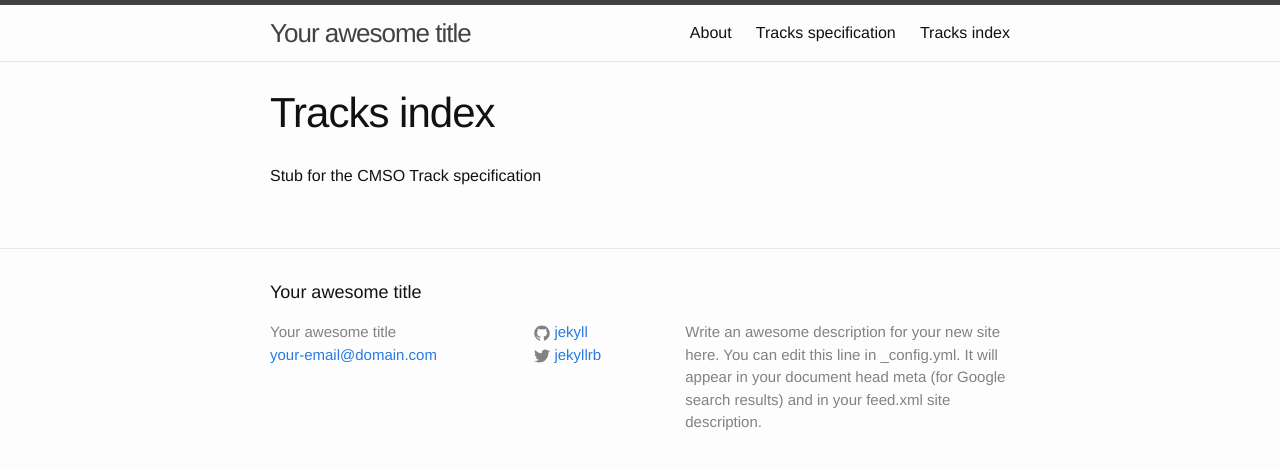
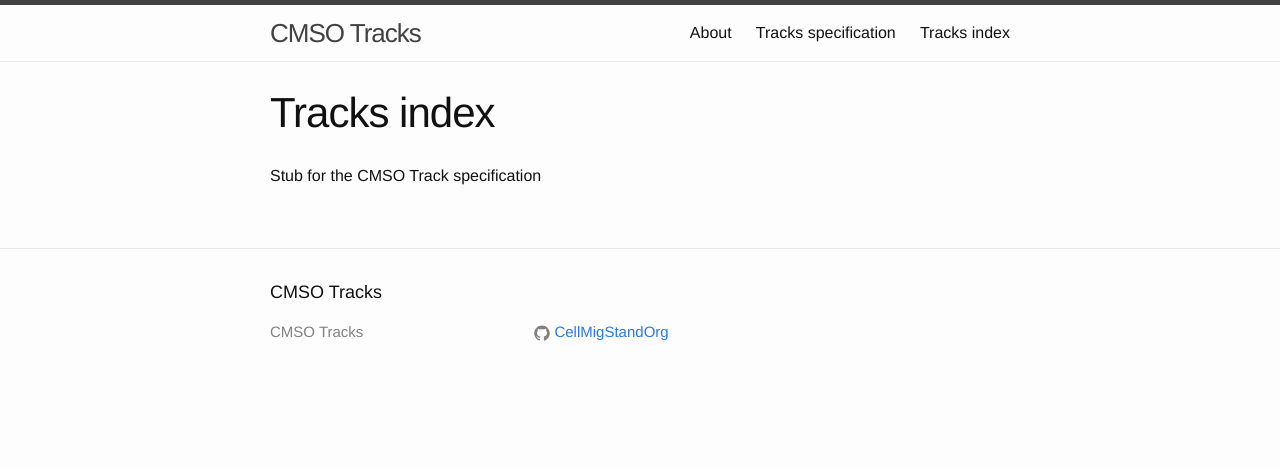
Before and after one commit to CellMigStandOrg/Tracks, a Jekyll site: the page built from index.md, in a window 1280 px wide. Shown: the top 469 px of the page. Built offline with Jekyll 4.4.1, drawn with Linux system fonts in a browser that asks for light colours.

Commit message:
Polishing pre migration to the org

```diff
--- a/_config.yml
+++ b/_config.yml
@@ -6,16 +6,10 @@
 # 'jekyll serve'. If you change this file, please restart the server process.
 
 # Site settings
-title: Your awesome title
-email: your-email@domain.com
-description: > # this means to ignore newlines until "baseurl:"
-  Write an awesome description for your new site here. You can edit this
-  line in _config.yml. It will appear in your document head meta (for
-  Google search results) and in your feed.xml site description.
+title: CMSO Tracks
 baseurl: "" # the subpath of your site, e.g. /blog
 url: "http://yourdomain.com" # the base hostname & protocol for your site
-twitter_username: jekyllrb
-github_username:  jekyll
+github_username:  CellMigStandOrg
 
 # Build settings
 markdown: kramdown
```
